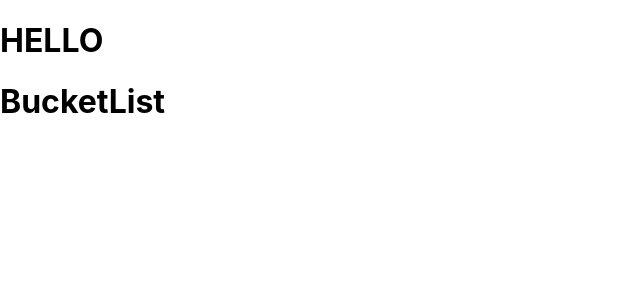
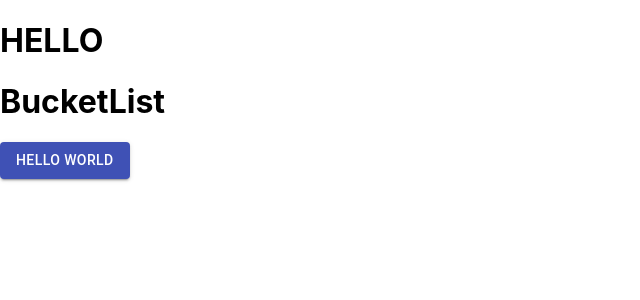
Before and after one commit to hack-the-journey/front-end, a React (Create React App) app: page / in a window 1280 px wide. Shown: the top 300 px of the page, without its empty margins (0-640 px from the left). Built offline with nearby package versions, Linux system fonts and the light colour scheme.

Commit message:
Add material-ui

```diff
--- a/package.json
+++ b/package.json
@@ -3,6 +3,7 @@
   "version": "0.1.0",
   "private": true,
   "dependencies": {
+    "@material-ui/core": "^4.6.0",
     "json-server": "^0.15.1",
     "react": "^16.11.0",
     "react-dom": "^16.11.0",
--- a/src/App.js
+++ b/src/App.js
@@ -1,11 +1,16 @@
 import React from 'react';
 import BucketList from './components/BucketList'
+import Button from '@material-ui/core/Button';
+
 
 function App() {
   return (
     <div className="App">
       <h1>HELLO</h1>
       <BucketList></BucketList>
+      <Button variant="contained" color="primary">
+        Hello World
+    </Button>
     </div>
   );
 }
```
Also changed, not shown: 1 other file (tests, documents, lock files or other folders).
